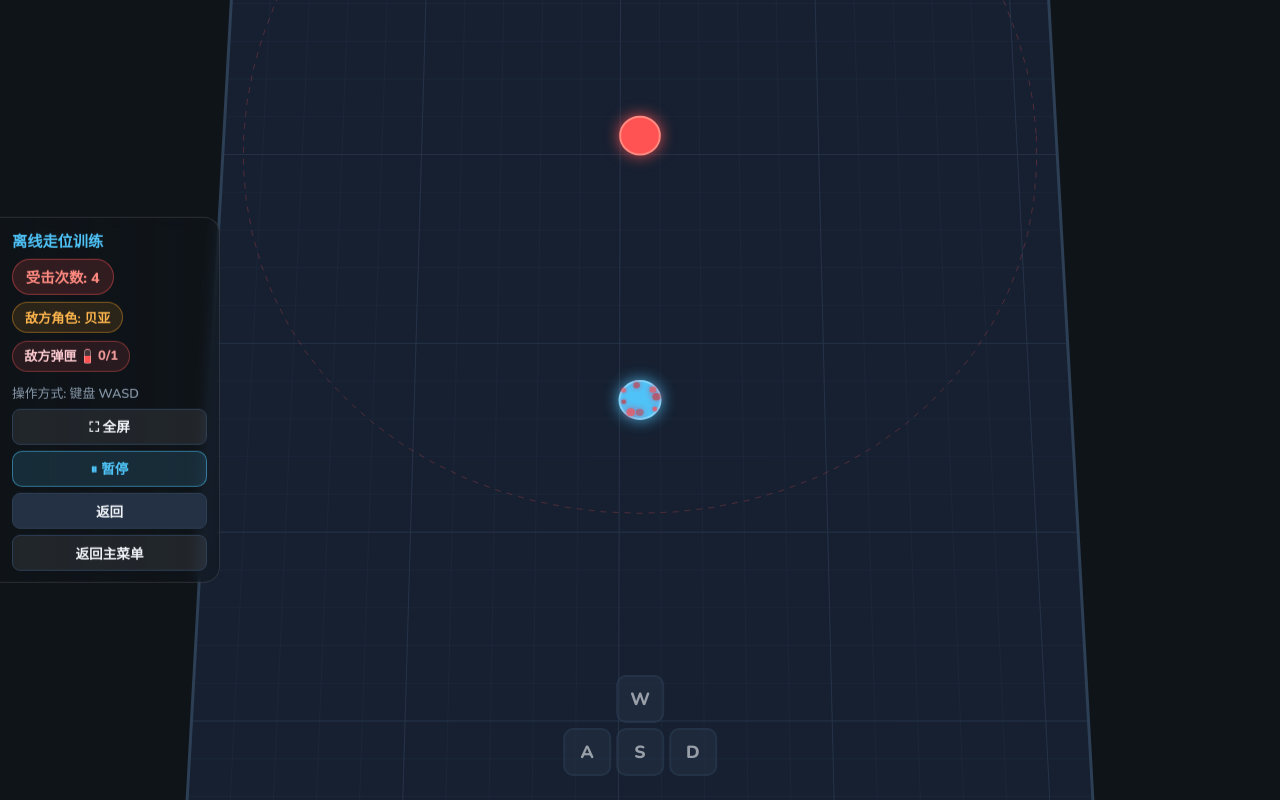
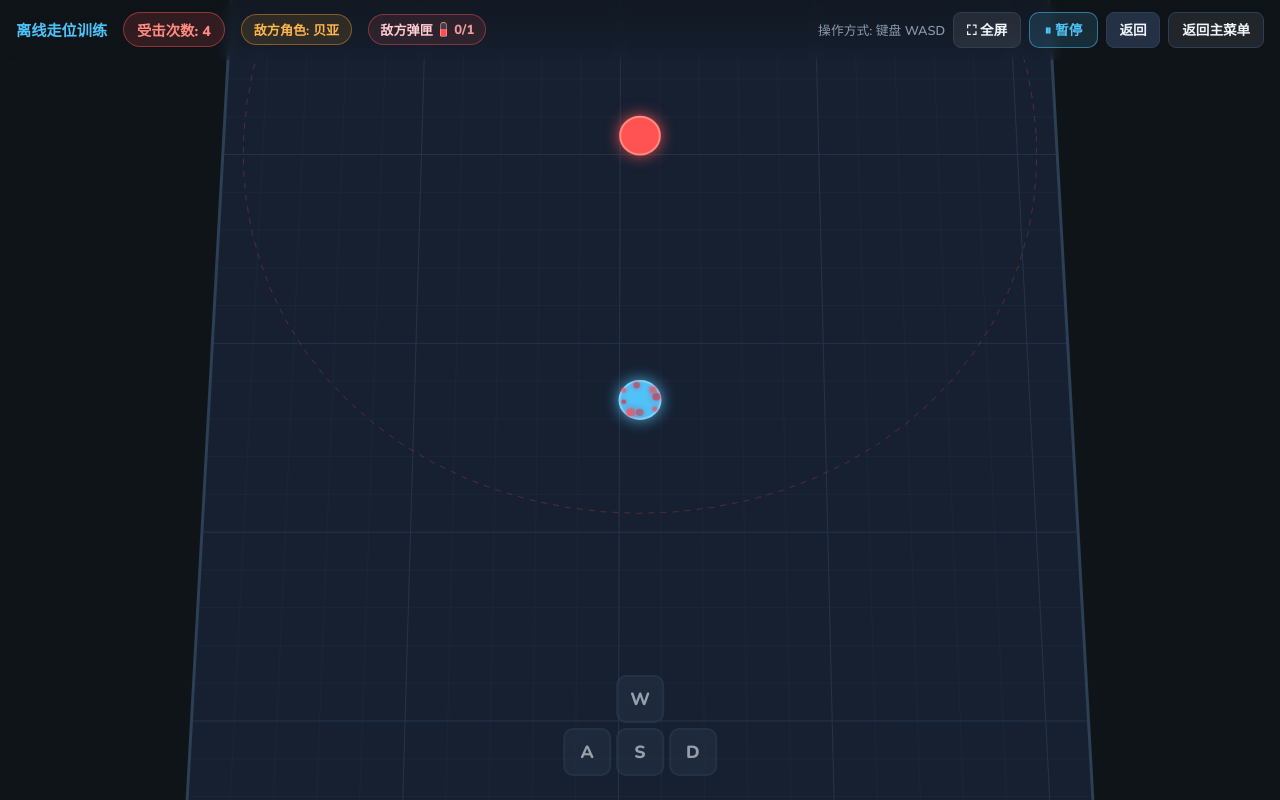
Before and after one commit to newamnesia/brawl-bp, a React (Vite) app: page /offline-training/game in a window 1280 px wide. Built offline with nearby package versions, Linux system fonts and the light colour scheme; no server answers.

Commit message:
Revert "ui: move training HUD to screen edges"
This reverts commit b9b060e71131ed5ebde25a70e779935843b7859d.

```diff
--- a/src/pages/OfflineTrainingGame.tsx
+++ b/src/pages/OfflineTrainingGame.tsx
@@ -1536,26 +1536,20 @@ export default function OfflineTrainingGame() {
         </div>
       )}
 
-      {/* 侧边信息栏 */}
+      {/* 顶部信息栏 */}
       <div
         className="training-hud"
         style={{
           position: "absolute",
-          top: "50%",
-          left: "max(0px, env(safe-area-inset-left))",
-          right: "auto",
-          width: "min(220px, 32vw)",
-          maxHeight: "calc(100dvh - 1rem)",
-          padding: "0.7rem 0.75rem",
+          top: 0,
+          left: 0,
+          right: 0,
+          padding: "0.75rem 1rem",
           display: "flex",
-          flexDirection: "column",
-          alignItems: "stretch",
-          gap: "0.65rem",
-          transform: "translateY(-50%)",
-          border: "1px solid rgba(255,255,255,0.12)",
-          borderLeft: 0,
-          borderRadius: "0 16px 16px 0",
-          background: "linear-gradient(90deg, rgba(15,20,25,0.58) 0%, rgba(15,20,25,0.4) 100%)",
+          justifyContent: "space-between",
+          alignItems: "flex-start",
+          gap: "1rem",
+          background: "linear-gradient(180deg, rgba(15,20,25,0.62) 0%, rgba(15,20,25,0.28) 72%, transparent 100%)",
           backdropFilter: "blur(6px)",
           WebkitBackdropFilter: "blur(6px)",
           pointerEvents: "none",
@@ -1563,7 +1557,7 @@ export default function OfflineTrainingGame() {
         }}
       >
         <div style={{ display: "flex", flexDirection: "column", gap: "0.5rem", flex: 1, minWidth: 0 }}>
-          <div style={{ display: "flex", flexDirection: "column", alignItems: "flex-start", gap: "0.45rem" }}>
+          <div style={{ display: "flex", alignItems: "center", gap: "1rem", flexWrap: "wrap" }}>
             <div style={{ fontWeight: 800, fontSize: "0.95rem", color: "#4fc3f7" }}>
               离线走位训练
             </div>
@@ -1641,7 +1635,7 @@ export default function OfflineTrainingGame() {
           </div>
         </div>
 
-        <div className="training-hud-actions" style={{ display: "flex", flexDirection: "column", alignItems: "stretch", gap: "0.4rem" }}>
+        <div className="training-hud-actions" style={{ display: "flex", alignItems: "center", gap: "0.5rem" }}>
           <div className="training-control-label" style={{ fontSize: "0.8rem", color: "#8899aa", whiteSpace: "nowrap" }}>
             操作方式: {mode === "joystick" ? "触控摇杆" : "键盘 WASD"}
           </div>
--- a/src/styles/index.css
+++ b/src/styles/index.css
@@ -35,19 +35,17 @@ body {
 
 .training-survival-status {
   position: absolute;
-  top: 50%;
-  right: max(0px, env(safe-area-inset-right));
-  left: auto;
+  top: max(0.65rem, env(safe-area-inset-top));
+  left: 50%;
   z-index: 4;
-  width: min(220px, 29vw);
-  transform: translateY(-50%);
+  width: min(240px, 34vw);
+  transform: translateX(-50%);
   text-align: center;
   pointer-events: none;
   font-variant-numeric: tabular-nums;
   padding: 0.45rem 0.7rem 0.4rem;
   border: 1px solid rgba(255, 255, 255, 0.14);
-  border-right: 0;
-  border-radius: 14px 0 0 14px;
+  border-radius: 14px;
   background: rgba(15, 20, 25, 0.48);
   backdrop-filter: blur(7px);
   -webkit-backdrop-filter: blur(7px);
@@ -115,10 +113,6 @@ body {
 .training-game-over-time { margin: 0.65rem 0 1.2rem; font-size: 1.05rem; font-weight: 800; }
 .training-game-over-card .btn-primary,
 .training-game-over-card .btn-secondary { width: 100%; margin-top: 0.5rem; }
-
-.training-hud-actions button {
-  width: 100%;
-}
 
 #root {
   min-height: 100vh;
```
